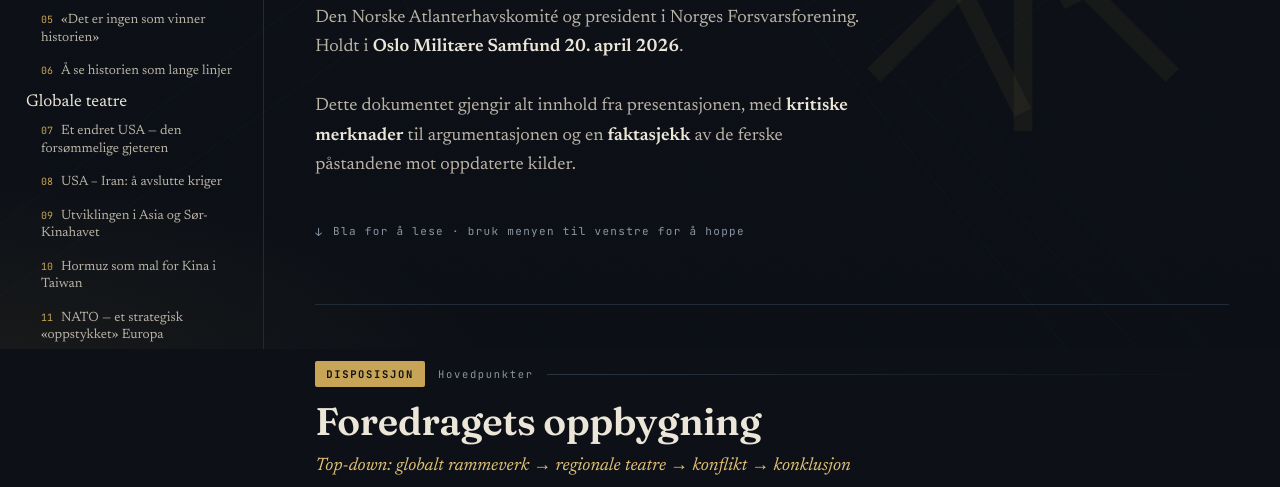
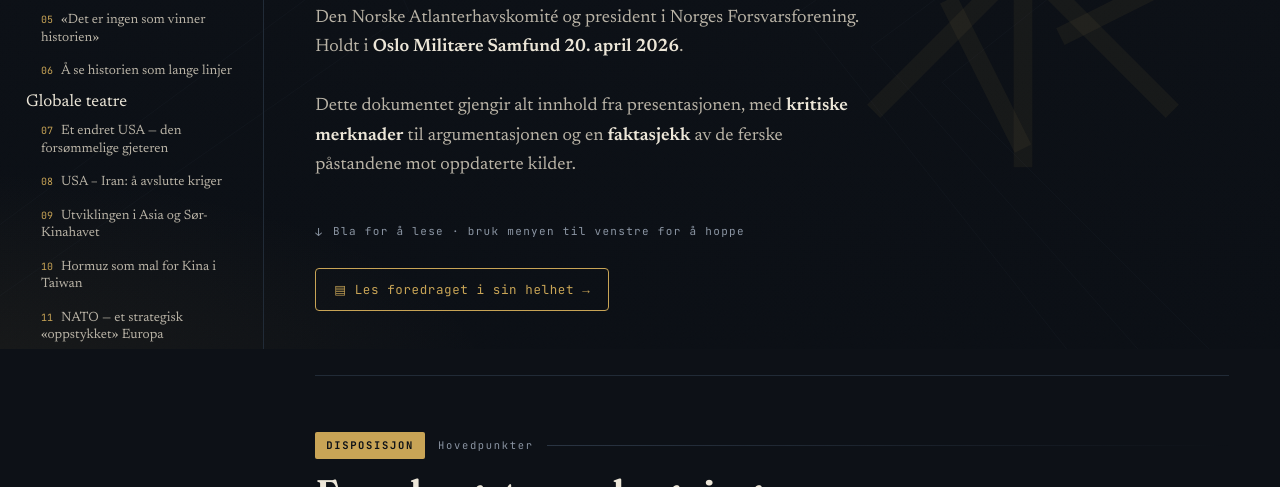
Before and after one commit to FunksterOne/OMS, a plain HTML site: page index.html in a window 1280 px wide. Shown: the part 451-938 px from the top of the page. Drawn offline with Linux system fonts and the light colour scheme.

Commit message:
Add files via upload

```diff
--- a/index.html
+++ b/index.html
@@ -77,6 +77,9 @@ main{padding:0 clamp(24px,4vw,72px) 120px;min-width:0}
 .hero .meta{font-size:clamp(15px,1.4vw,18px);color:var(--paper-dim);max-width:54ch;line-height:1.65}
 .hero .meta b{color:var(--paper);font-weight:600}
 .hero .scrollcue{margin-top:42px;font-family:"JetBrains Mono",monospace;font-size:11px;letter-spacing:.12em;color:var(--muted);display:flex;align-items:center;gap:10px}
+.doclink{display:inline-flex;align-items:center;gap:9px;font-family:"JetBrains Mono",monospace;font-size:12.5px;letter-spacing:.05em;color:var(--gold);text-decoration:none;border:1px solid var(--gold);padding:11px 18px;border-radius:4px;transition:.16s}
+.doclink:hover{background:var(--gold);color:var(--ink)}
+.hero .doclink{margin-top:28px}
 .hero .scrollcue .arr{animation:bob 1.8s ease-in-out infinite}
 @keyframes bob{0%,100%{transform:translateY(0)}50%{transform:translateY(5px)}}
 
@@ -507,6 +510,7 @@ sections.forEach((s,i)=>{
       <h1>Den strategiske situasjonen i Ukraina <em>etter den femte krigsvinteren</em></h1>
       <div class="meta">Foredrag av <b>generalløytnant (P) Arne Bård Dalhaug</b> — seniorrådgiver i Den Norske Atlanterhavskomité og president i Norges Forsvarsforening. Holdt i <b>Oslo Militære Samfund 20. april 2026</b>.<br><br>Dette dokumentet gjengir alt innhold fra presentasjonen, med <b>kritiske merknader</b> til argumentasjonen og en <b>faktasjekk</b> av de ferske påstandene mot oppdaterte kilder.</div>
       <div class="scrollcue"><span class="arr">↓</span> Bla for å lese · bruk menyen til venstre for å hoppe</div>
+      <div><a class="doclink" href="foredrag-fulltekst.html">▤ Les foredraget i sin helhet →</a></div>
     </section>`;
     toc+=`<a href="#top" data-target="top">Forside</a>`;
     return;
@@ -538,6 +542,7 @@ sections.forEach((s,i)=>{
       <h2 class="title">Kilder og metodisk forbehold</h2>
       <div class="srclist">${srcs.map(x=>`<div class="s"><b>${x[0]}</b> — ${x[1]}</div>`).join('')}</div>
       <div class="method"><b>Metode:</b> Foredraget ble holdt 20.04.2026. Påstander om hendelser etter januar 2026 (Iran-krigen, pavens tale, valgene i Ungarn/Bulgaria, uranbeholdning, frontstatus) er kontrollert mot oppdaterte nyhets- og fagkilder. «Bekreftet» = samsvar med flere uavhengige kilder; «Nyansert» = hovedpoenget holder, men tall/detaljer avviker; «Usikkert» = grunnlaget er omstridt eller dynamisk; «Vurdering» = påstanden er normativ/kontrafaktisk og kan ikke faktasjekkes. <b>Sitater fra tenkere</b> (Howard, Gramsci, Freedman m.fl.) er ikke verifisert ord for ord mot primærkilde.</div>
+      <div style="margin-top:18px"><a class="doclink" href="foredrag-fulltekst.html">▤ Les foredraget i sin helhet — språkvasket fulltekst →</a></div>
     </section>`;
     toc+=`<a href="#${id}" data-target="${id}">Kilder &amp; metode</a>`;
     return;
```
